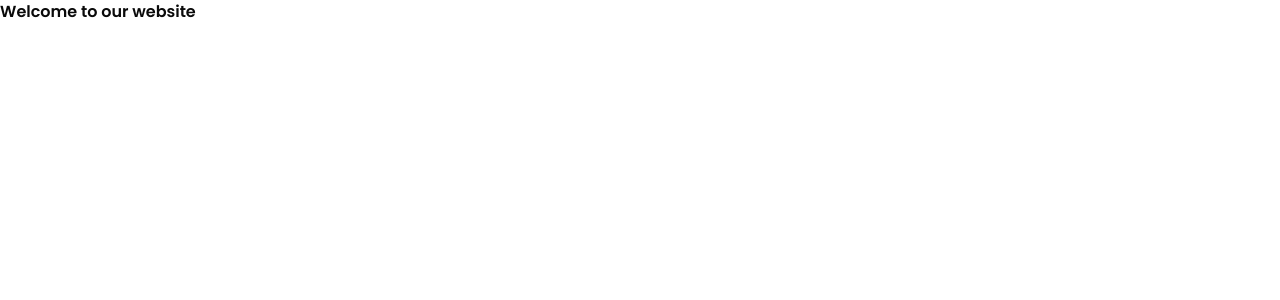
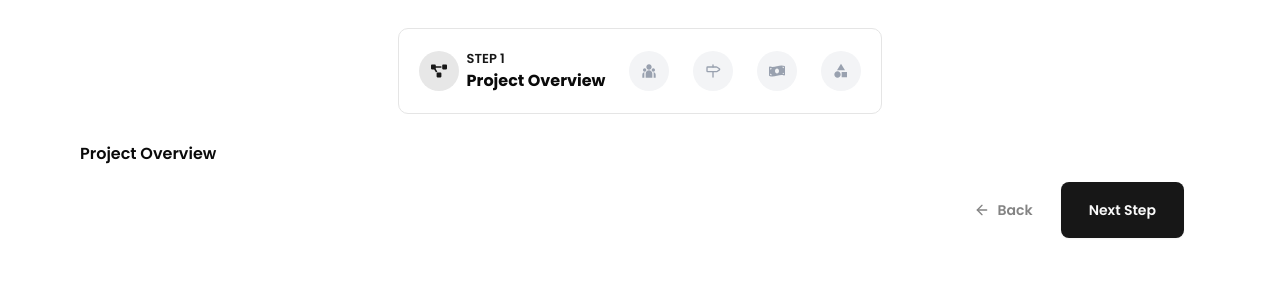
Before and after one commit to aklesh-dev/Multi-Step-Form, a Next.js app: page / in a window 1280 px wide. Shown: the top 300 px of the page. Built offline with nearby package versions, Linux system fonts and the light colour scheme.

Commit message:
Creating the stepper logic

```diff
--- a/package.json
+++ b/package.json
@@ -9,12 +9,15 @@
     "lint": "next lint"
   },
   "dependencies": {
+    "@radix-ui/react-slot": "^1.2.3",
     "class-variance-authority": "^0.7.1",
     "clsx": "^2.1.1",
     "lucide-react": "^0.525.0",
     "next": "15.3.5",
     "react": "^19.0.0",
     "react-dom": "^19.0.0",
+    "react-hook-form": "^7.59.0",
+    "react-icons": "^5.5.0",
     "tailwind-merge": "^3.3.1"
   },
   "devDependencies": {
--- /dev/null
+++ b/src/app/Components/Stepper/Stepper.tsx
@@ -0,0 +1,63 @@
+"use client"
+import React from "react";
+import { Step } from "./types";
+
+const Stepper = ({steps, currentStep}: {steps: Step[], currentStep: number}) => {
+
+  console.log("Current Step: ", currentStep);
+
+  return (
+    <section className="flex items-center justify-center p-7">
+      <div className="border rounded-lg flex justify-center items-center p-2">
+        {/* Step array */}
+        {steps.map((step, index) => (
+          // Step wrapper
+          <div key={index} className="flex items-center p-3 gap-2">
+            {/* Step Indicator */}
+            <StepIndicator Icon={step.icon} isActive={currentStep === index} />
+            {/* Step label (only show for the active step) */}
+            {currentStep === index && <StepLabel label={step.label} stepNumber={index + 1} />}
+          </div>
+        ))}
+
+      </div>
+    </section>
+  )
+}
+
+export default Stepper;
+
+function StepLabel({
+  label,
+  stepNumber,
+}: {
+  label: string;
+  stepNumber: number;
+}) {
+  return (
+    <div className="flex flex-col  ">
+      <span className="text-[13px] font-medium text-primary">
+        STEP {stepNumber}
+      </span>
+      <span className="font-bold">{label}</span>
+    </div>
+  );
+}
+
+function StepIndicator({
+  Icon,
+  isActive,
+}: {
+  Icon: React.ComponentType<{className?:string}>,
+  isActive: boolean;
+}) {
+  return (
+    <div
+      className={`  p-3 rounded-full ${
+        isActive ? "bg-primary/10" : "bg-gray-100"
+      }`}
+    >
+      <Icon className={`${isActive ? "text-primary" : "text-gray-400"}`} />
+    </div>
+  );
+}
--- /dev/null
+++ b/src/app/Components/Stepper/types.ts
@@ -0,0 +1,35 @@
+import React, { Dispatch, SetStateAction } from "react";
+import { IconType } from "react-icons";
+import { UseFormReturn } from "react-hook-form";
+
+
+// Union type for form methods
+export type FormMethods =
+  | UseFormReturn<stepOneFormData>
+  | UseFormReturn<stepTwoFormData>
+  | UseFormReturn<stepThreeFormData>
+  | UseFormReturn<StepFourFormData>;
+
+
+export type Step = {
+  purpose: string;
+  subtext: string;
+  icon: IconType;
+  label: string;
+  content: ({
+    methods,
+    users,
+    setUsers,
+    allTasks,
+    setAllTasks,
+    combinedFormData,
+  }:{
+    methods: FormMethods; // Use the union type
+    users?: User[] | undefined;
+    setUsers?: Dispatch<SetStateAction<User[]>> | undefined;
+    //
+    allTasks?: Task[] | undefined;
+    setAllTasks?: Dispatch<SetStateAction<Task[]>> | undefined;
+    comindedFormData?: CombinedFormData``;
+  }) => React.ReactNode;
+};
--- /dev/null
+++ b/src/app/Components/StepperComponents/Step1.tsx
@@ -0,0 +1,9 @@
+const Step1 = () => {
+  return (
+    <div className=''>
+      <h3>Project Overview</h3>
+    </div>
+  )
+}
+
+export default Step1;
--- /dev/null
+++ b/src/app/Components/StepperComponents/Step2.tsx
@@ -0,0 +1,7 @@
+const Step2 = () => {
+  return (
+    <div className=''>Step2</div>
+  )
+}
+
+export default Step2;
--- /dev/null
+++ b/src/app/Components/StepperComponents/Step3.tsx
@@ -0,0 +1,7 @@
+const Step3 = () => {
+  return (
+    <div className=''>Step3</div>
+  )
+}
+
+export default Step3;
--- /dev/null
+++ b/src/app/Components/StepperComponents/Step4.tsx
@@ -0,0 +1,7 @@
+const Step4 = () => {
+  return (
+    <div className=''>Step4</div>
+  )
+}
+
+export default Step4;
--- /dev/null
+++ b/src/app/Components/StepperComponents/Step5.tsx
@@ -0,0 +1,7 @@
+const Step5 = () => {
+  return (
+    <div className=''>Step5</div>
+  )
+}
+
+export default Step5;
--- /dev/null
+++ b/src/app/Components/StepperData.tsx
@@ -0,0 +1,37 @@
+import Step1 from "@/app/Components/StepperComponents/Step1";
+import Step2 from "@/app/Components/StepperComponents/Step2";
+import Step3 from "@/app/Components/StepperComponents/Step3";
+import Step4 from "@/app/Components/StepperComponents/Step4";
+import Step5 from "@/app/Components/StepperComponents/Step5";
+import { Step } from "./Stepper/types";
+import { FaMoneyBillWave, FaProjectDiagram } from "react-icons/fa";
+import { RiShapesFill, RiTeamFill } from "react-icons/ri";
+import { LuMilestone } from "react-icons/lu";
+
+export const steps: Step[] = [
+  {
+    icon: FaProjectDiagram,
+    label: "Project Overview",
+    content: <Step1 />
+  },
+  {
+    icon: RiTeamFill,
+    label: "Team & Roles",
+    content: <Step2 />
+  },
+  {
+    icon: LuMilestone,
+    label: "Tasks & Milestones",
+    content: <Step3 />
+  },
+  {
+    icon: FaMoneyBillWave,
+    label: "Budget & Resources",
+    content: <Step4 />
+  },
+  {
+    icon: RiShapesFill,
+    label: "Review",
+    content: <Step5 />
+  },
+]
--- a/src/app/page.tsx
+++ b/src/app/page.tsx
@@ -1,8 +1,78 @@
+"use client"
+import { steps } from "@/app/Components/StepperData";
+import { useState } from "react";
+import Stepper from "./Components/Stepper/Stepper";
+import { Button } from "@/components/ui/button";
+import { ArrowLeft } from "lucide-react";
+
+
+const BUTTON_LABELS = {
+  BACK: "Back",
+  NEXT: "Next Step",
+  SUBMIT: "Launch Project"
+};
 
 export default function Home() {
+
+  const [currentStep, setCurrentStep] = useState(0);
+
+  console.log(currentStep);
+
+  // * Helper function for the navigation
+  const isFirstStep = currentStep === 0;
+  const isLastStep = currentStep < steps.length - 1;
+
+  // *Function to handle the next step and previous step
+  const handleNext = () => {
+    // *Check if current step is less than the total number of steps
+    if(currentStep < steps.length) {
+      setCurrentStep(currentStep + 1);  // ?Increment the current step by 1
+    }
+  };
+
+  const handleBack = () => {
+    // ?Check if the current step is greater then 1 (since we start from 1)
+    if(currentStep >= 0) {
+      setCurrentStep(currentStep - 1);  // ?Decrement the current step by 1
+    }
+  };
+
   return (
     <>
-      <h1>Welcome to our website</h1>
+      <section className="poppins px-20">
+        {/* The Stepper */}
+        <Stepper steps={steps} currentStep={currentStep} />
+
+        {/* Render the Step Component depending on the current step */}
+        <div className="step-content">{steps[currentStep].content}</div>
+
+        {/* Navigation Buttons */}
+        <div className="flex items-center justify-end p-4 gap-4">
+          {/* Back Button */}
+          <Button
+            variant={"ghost"}
+            disabled={isFirstStep}
+            className="p-7"
+            onClick={handleBack}
+          >
+            <ArrowLeft />
+            <span>{BUTTON_LABELS.BACK}</span>
+          </Button>
+
+          {/* Next Button */}
+          {/* Render the next button or the submit button depending on the isLastStep constant */}
+          {isLastStep ? (
+            <Button className="p-7" onClick={handleNext}>
+              {BUTTON_LABELS.NEXT}
+            </Button>
+          ) : (
+            <Button className="p-7" onClick={() => alert("Form submitted")}>
+              {BUTTON_LABELS.SUBMIT}
+            </Button>
+          )}
+
+        </div>
+      </section>
     </>
   );
 }
--- /dev/null
+++ b/src/components/ui/button.tsx
@@ -0,0 +1,59 @@
+import * as React from "react"
+import { Slot } from "@radix-ui/react-slot"
+import { cva, type VariantProps } from "class-variance-authority"
+
+import { cn } from "@/lib/utils"
+
+const buttonVariants = cva(
+  "inline-flex items-center justify-center gap-2 whitespace-nowrap rounded-md text-sm font-medium transition-all disabled:pointer-events-none disabled:opacity-50 [&_svg]:pointer-events-none [&_svg:not([class*='size-'])]:size-4 shrink-0 [&_svg]:shrink-0 outline-none focus-visible:border-ring focus-visible:ring-ring/50 focus-visible:ring-[3px] aria-invalid:ring-destructive/20 dark:aria-invalid:ring-destructive/40 aria-invalid:border-destructive",
+  {
+    variants: {
+      variant: {
+        default:
+          "bg-primary text-primary-foreground shadow-xs hover:bg-primary/90",
+        destructive:
+          "bg-destructive text-white shadow-xs hover:bg-destructive/90 focus-visible:ring-destructive/20 dark:focus-visible:ring-destructive/40 dark:bg-destructive/60",
+        outline:
+          "border bg-background shadow-xs hover:bg-accent hover:text-accent-foreground dark:bg-input/30 dark:border-input dark:hover:bg-input/50",
+        secondary:
+          "bg-secondary text-secondary-foreground shadow-xs hover:bg-secondary/80",
+        ghost:
+          "hover:bg-accent hover:text-accent-foreground dark:hover:bg-accent/50",
+        link: "text-primary underline-offset-4 hover:underline",
+      },
+      size: {
+        default: "h-9 px-4 py-2 has-[>svg]:px-3",
+        sm: "h-8 rounded-md gap-1.5 px-3 has-[>svg]:px-2.5",
+        lg: "h-10 rounded-md px-6 has-[>svg]:px-4",
+        icon: "size-9",
+      },
+    },
+    defaultVariants: {
+      variant: "default",
+      size: "default",
+    },
+  }
+)
+
+function Button({
+  className,
+  variant,
+  size,
+  asChild = false,
+  ...props
+}: React.ComponentProps<"button"> &
+  VariantProps<typeof buttonVariants> & {
+    asChild?: boolean
+  }) {
+  const Comp = asChild ? Slot : "button"
+
+  return (
+    <Comp
+      data-slot="button"
+      className={cn(buttonVariants({ variant, size, className }))}
+      {...props}
+    />
+  )
+}
+
+export { Button, buttonVariants }
```
Also changed, not shown: 2 other files (tests, documents, lock files or other folders).
